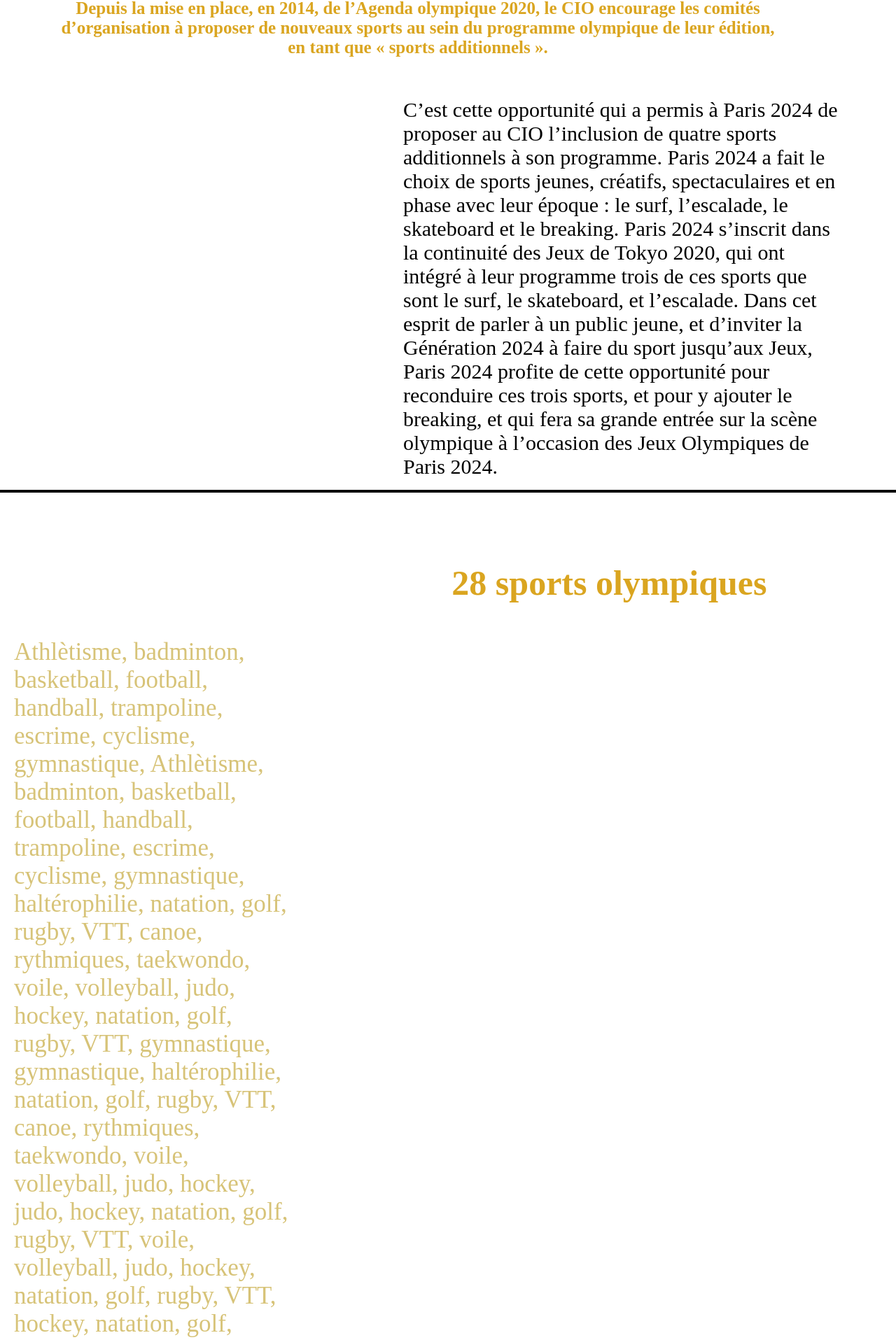
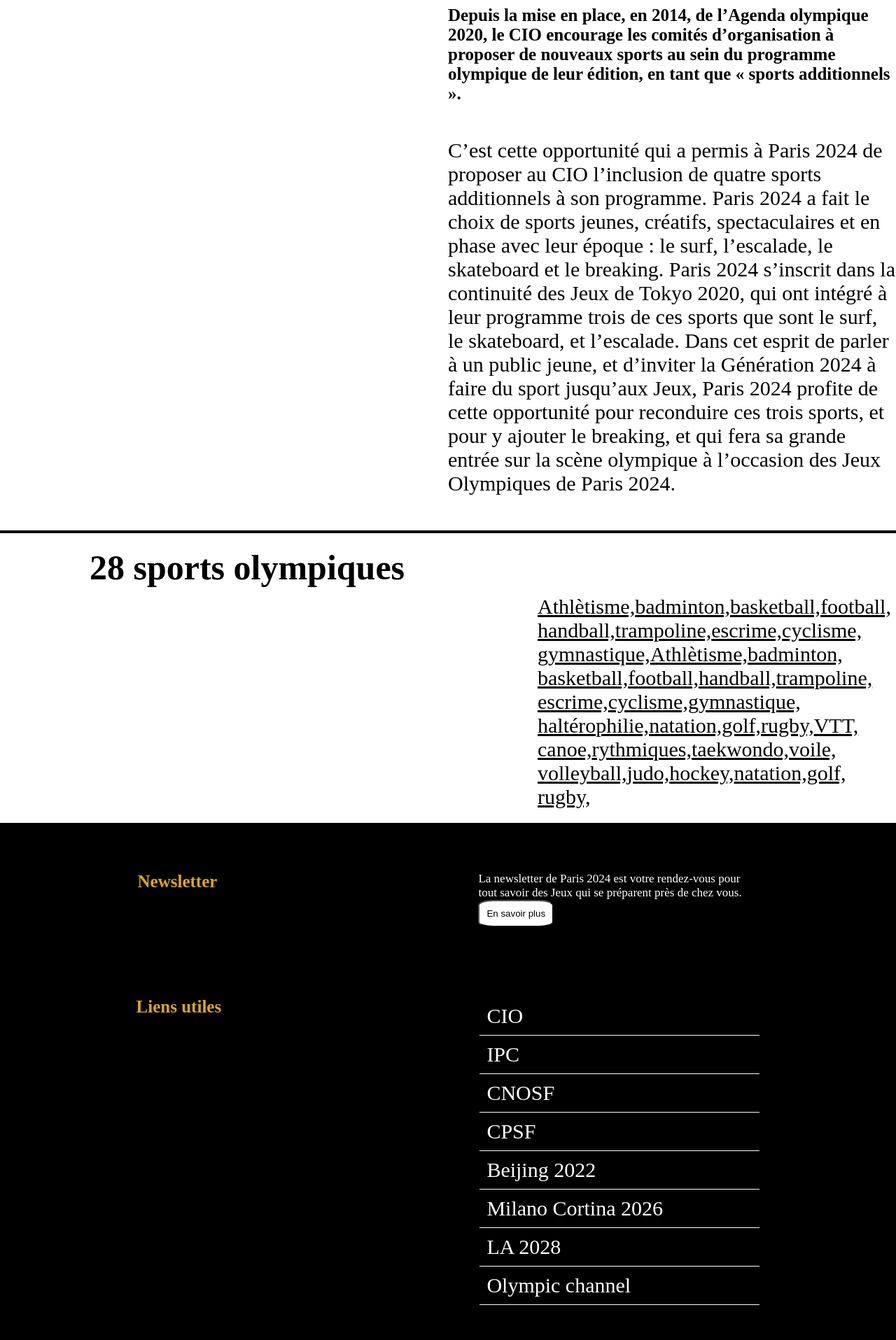
Before and after one commit to Terry93600/TPJO, a React (Vite) app in the folder frontend/: page / in a window 1280 px wide. Shown: the part 1132-3047 px from the top of the page at 70% size. Built offline with nearby package versions, Linux system fonts and the light colour scheme.

Commit message:
front acceuil

```diff
--- a/frontend/src/components/accueil/Accueil.jsx
+++ b/frontend/src/components/accueil/Accueil.jsx
@@ -2,12 +2,12 @@
 
 const Accueil = () => {
     return <>
-        <figure>
+        <figure id="img_acc">
             <img src="https://medias.paris2024.org/uploads/2022/09/Opera-ephemere-au-Trocadero-2-Avec-mention.jpg?x-oss-process=image/resize,w_1200,h_675,m_lfit/format,jpeg" alt="" />
         </figure>
-            <h2>Depuis la mise en place, en 2014, de l’Agenda olympique 2020, le CIO encourage les comités d’organisation à proposer de nouveaux sports au sein du programme olympique de leur édition, en tant que « sports additionnels ».</h2>
-        <section>
-            <p id="intro">C’est cette opportunité qui a permis à Paris 2024 de proposer au CIO l’inclusion de quatre sports additionnels à son programme. Paris 2024 a fait le choix de sports jeunes, créatifs, spectaculaires et en phase avec leur époque : le surf, l’escalade, le skateboard et le breaking. Paris 2024 s’inscrit dans la continuité des Jeux de Tokyo 2020, qui ont intégré à leur programme trois de ces sports que sont le surf, le skateboard, et l’escalade. Dans cet esprit de parler à un public jeune, et d’inviter la Génération 2024 à faire du sport jusqu’aux Jeux, Paris 2024 profite de cette opportunité pour reconduire ces trois sports, et pour y ajouter le breaking, et qui fera sa grande entrée sur la scène olympique à l’occasion des Jeux Olympiques de Paris 2024. </p>
+            <p>Depuis la mise en place, en 2014, de l’Agenda olympique 2020, le CIO encourage les comités d’organisation à proposer de nouveaux sports au sein du programme olympique de leur édition, en tant que « sports additionnels ».</p>
+        <section id="intro">
+            <p>C’est cette opportunité qui a permis à Paris 2024 de proposer au CIO l’inclusion de quatre sports additionnels à son programme. Paris 2024 a fait le choix de sports jeunes, créatifs, spectaculaires et en phase avec leur époque : le surf, l’escalade, le skateboard et le breaking. Paris 2024 s’inscrit dans la continuité des Jeux de Tokyo 2020, qui ont intégré à leur programme trois de ces sports que sont le surf, le skateboard, et l’escalade. Dans cet esprit de parler à un public jeune, et d’inviter la Génération 2024 à faire du sport jusqu’aux Jeux, Paris 2024 profite de cette opportunité pour reconduire ces trois sports, et pour y ajouter le breaking, et qui fera sa grande entrée sur la scène olympique à l’occasion des Jeux Olympiques de Paris 2024. </p>
         </section>
 
     </>
--- a/frontend/src/components/accueil/accueil.css
+++ b/frontend/src/components/accueil/accueil.css
@@ -1,25 +1,26 @@
-figure {
+#img_acc {
     width: 100%;
     height: 90vh;
 }
-
-section {
-    width: 90%;
-    height: 30vh;
+#img_acc + p + section {
+    width: 50%;
+    margin-left: 50%;
 }
 
-#intro{
-    margin: 5% 0% 0% 50%;
-    width: 55%;
+
+#intro {
+    width: 100%;
+}
+
+#intro > p {
     font-size: 30px;
     font-weight:500;
-
 }
 
-h2 {
-    margin: 10px 85px  ;
-    width: 80%;
-    /* font-weight: 900;
-    font-size: large; */
-
+#img_acc + p {
+    margin: 20px 20px 50px 50%;
+    width: 50%;
+    font-weight: bold;
+    font-size: large;
+    font-size: 25px;
 }
--- a/frontend/src/components/footer/footer.css
+++ b/frontend/src/components/footer/footer.css
@@ -1,5 +1,5 @@
 footer {
-        margin: 0 auto;
+    margin: 20px auto;
     padding: 30px 10px;
     background: black;
     width: 100%;
@@ -10,17 +10,18 @@
     color: white;
 }
 
-    h3,h2 {
+footer > article > h3,
+footer > article >h2 {
     color: goldenrod;
     font-size: 25px;
     text-align: center;
 }
 
-    article {
+footer > article {
     margin: 40px 0;
 }
 
-p {
+footer > article > section > p {
 font-size: 17px;
 width: 400px;
 }
@@ -67,11 +68,31 @@
 
 #rec {
 display: flex;
-    justify-content: space-around;
+justify-content: space-between;
+align-items: center;
+}
+
+#rec > h3 {
+    background: white;
+    padding: 10px;
+    border-radius: 10px;
+    cursor: pointer;
+}
+
+#rec > h3:hover {
+    background: black;
+    color: white;
+    border: 1px solid goldenrod;
 }
 
 #rec > ul {
 display: flex;
 width: 80%;
+justify-content: space-around;
 flex-wrap: wrap;
+align-items: center;
 }
+
+#rec > ul > li {
+    font-size: 15px;
+}
--- a/frontend/src/components/sports/Sports.jsx
+++ b/frontend/src/components/sports/Sports.jsx
@@ -6,75 +6,39 @@
         <h3>28 sports olympiques</h3>
         <article id="jeux">
             <p id="nos-jeux">
-                <a href="#">Athlètisme, </a>
-                <a href="#">badminton, </a>
-                <a href="#">basketball, </a>
-                <a href="#">football, </a>
-                <a href="#">handball, </a>
-                <a href="#">trampoline, </a>
-                <a href="#">escrime, </a>
-                <a href="#">cyclisme, </a>
-                <a href="#">gymnastique, </a>
-                <a href="#">Athlètisme, </a>
-                <a href="#">badminton, </a>
-                <a href="#">basketball, </a>
-                <a href="#">football, </a>
-                <a href="#">handball, </a>
-                <a href="#">trampoline, </a>
-                <a href="#">escrime, </a>
-                <a href="#">cyclisme, </a>
-                <a href="#">gymnastique, </a>
-                <a href="#">haltérophilie, </a>
-                <a href="#">natation, </a>
-                <a href="#">golf, </a>
-                <a href="#">rugby, </a>
-                <a href="#">VTT, </a>
-                <a href="#">canoe, </a>
-                <a href="#">rythmiques, </a>
-                <a href="#">taekwondo, </a>
-                <a href="#">voile, </a>
-                <a href="#">volleyball, </a>
-                <a href="#">judo, </a>
-                <a href="#">hockey, </a>
-                <a href="#">natation, </a>
-                <a href="#">golf, </a>
-                <a href="#">rugby, </a>
-                <a href="#">VTT, </a>
-                <a href="#">gymnastique, </a>
-                <a href="#">gymnastique, </a>
-                <a href="#">haltérophilie, </a>
-                <a href="#">natation, </a>
-                <a href="#">golf, </a>
-                <a href="#">rugby, </a>
-                <a href="#">VTT, </a>
-                <a href="#">canoe, </a>
-                <a href="#">rythmiques, </a>
-                <a href="#">taekwondo, </a>
-                <a href="#">voile, </a>
-                <a href="#">volleyball, </a>
-                <a href="#">judo, </a>
-                <a href="#">hockey, </a>
-                <a href="#">judo, </a>
-                <a href="#">hockey, </a>
-                <a href="#">natation, </a>
-                <a href="#">golf, </a>
-                <a href="#">rugby, </a>
-                <a href="#">VTT, </a>
-                <a href="#">voile, </a>
-                <a href="#">volleyball, </a>
-                <a href="#">judo, </a>
-                <a href="#">hockey, </a>
-                <a href="#">natation, </a>
-                <a href="#">golf, </a>
-                <a href="#">rugby, </a>
-                <a href="#">VTT, </a>
-                <a href="#">hockey, </a>
-                <a href="#">natation, </a>
-                <a href="#">golf, </a>
-                <a href="#">rugby, </a>
-                <a href="#">boxes, </a>
-                <a href="#">VTT, </a>
-
+                <a href="#">Athlètisme,</a>
+                <a href="#">badminton,</a>
+                <a href="#">basketball,</a>
+                <a href="#">football,</a>
+                <a href="#">handball,</a>
+                <a href="#">trampoline,</a>
+                <a href="#">escrime,</a>
+                <a href="#">cyclisme,</a>
+                <a href="#">gymnastique,</a>
+                <a href="#">Athlètisme,</a>
+                <a href="#">badminton,</a>
+                <a href="#">basketball,</a>
+                <a href="#">football,</a>
+                <a href="#">handball,</a>
+                <a href="#">trampoline,</a>
+                <a href="#">escrime,</a>
+                <a href="#">cyclisme,</a>
+                <a href="#">gymnastique,</a>
+                <a href="#">haltérophilie,</a>
+                <a href="#">natation,</a>
+                <a href="#">golf,</a>
+                <a href="#">rugby,</a>
+                <a href="#">VTT,</a>
+                <a href="#">canoe,</a>
+                <a href="#">rythmiques,</a>
+                <a href="#">taekwondo,</a>
+                <a href="#">voile,</a>
+                <a href="#">volleyball,</a>
+                <a href="#">judo,</a>
+                <a href="#">hockey,</a>
+                <a href="#">natation,</a>
+                <a href="#">golf,</a>
+                <a href="#">rugby,</a>
             </p>
         </article>
     </>
--- a/frontend/src/components/sports/sports.css
+++ b/frontend/src/components/sports/sports.css
@@ -1,22 +1,31 @@
-article {
-    min-height: 60vh;
+#jeux {
     width: 100%;
 }
 
 h3 {
     font-size: 50px;
-    margin-top: 100px;
-    margin-left: 36%;
+    margin: 20px 0 10px 10%;
 }
 hr {
     background: crimson;
     border: 2px solid black;
-    margin-top: 320px;
+    margin-top: 50px;
 }
 
 
-p {
-    margin: 50px 10px 0px 20px;
-    min-height: 20vh;
-    font-size: 35px;
+#nos-jeux {
+    font-size: 30px;
+    width: 40%;
+    margin-left: 60%;
+    display: flex;
+    flex-wrap: wrap;
 }
+
+#nos-jeux > a {
+    color: black;
+    text-decoration: underline;
+}
+
+#nos-jeux > a:hover {
+    color: goldenrod;
+}
```
Lines whose indentation alone changed are shown as unchanged.
